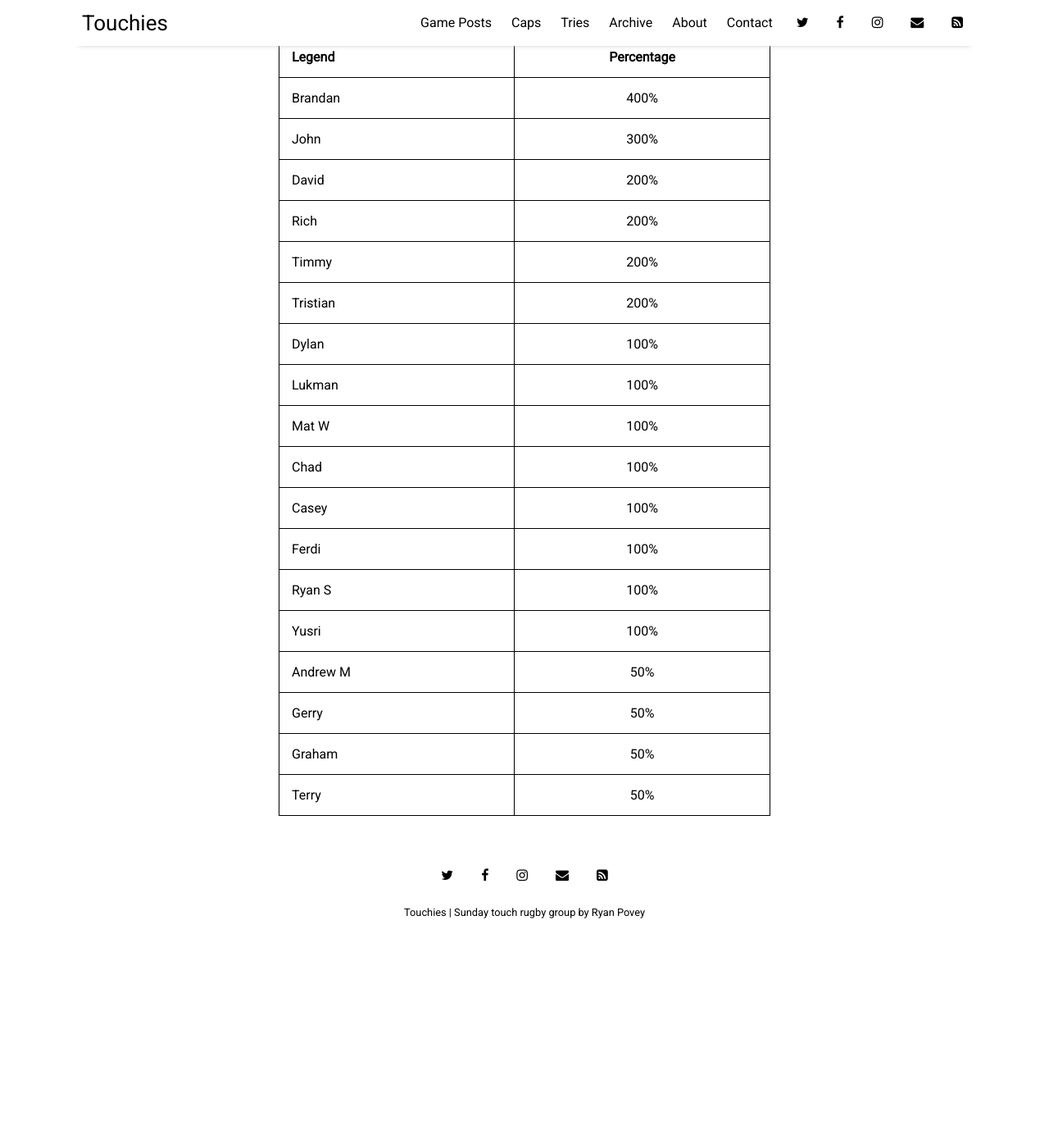
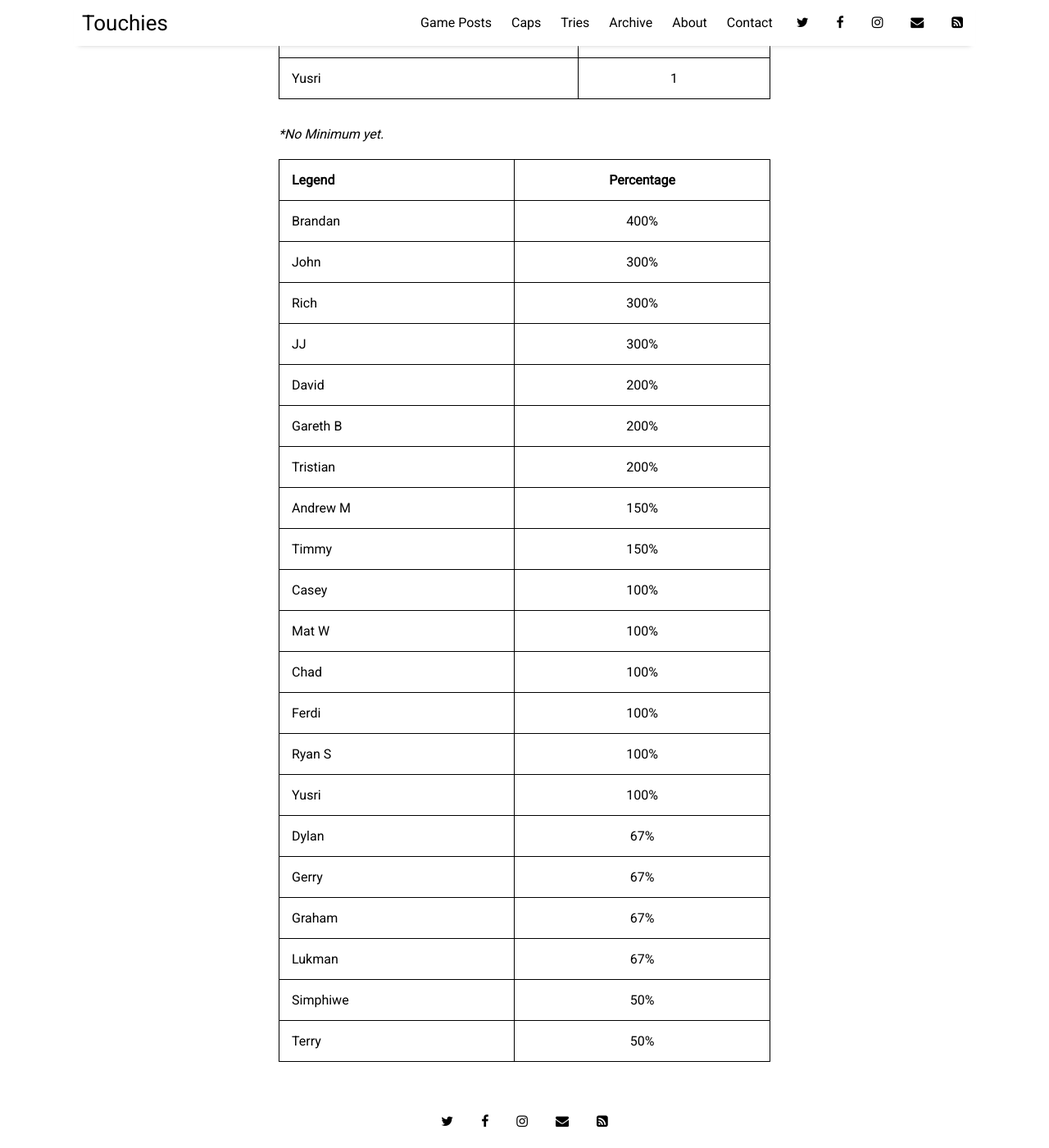
Before and after one commit to sundayrugby/sundayrugby.github.io, a Jekyll site: the page built from pages/tries.md, in a window 1280 px wide and 1400 px high, scrolled down 1164 px. Shown: the whole window at 82% size. Built offline with Jekyll 4.4.1, drawn with Linux system fonts in a browser that asks for light colours; nearby versions of some CDN libraries; before the commit the page ends 2315 px from its top, so only the background shows below that; some of the changed text lies outside the part shown.

Commit message:
Update tries.md

```diff
--- a/pages/tries.md
+++ b/pages/tries.md
@@ -9,22 +9,25 @@
 
 Legend               | Tries
 -------------------- | :------------------:
-John|6
+John|9
+Rich|6
 Brandan|4
+Andrew M|3
+JJ|3
+Timmy|3
 David|2
 Dylan|2
+Casey|2
+Gareth B|2
+Gerry|2
+Graham|2
 Lukman|2
 Mat W|2
-Rich|2
-Timmy|2
 Tristian|2
-Andrew M|1
 Chad|1
-Casey|1
 Ferdi|1
-Gerry|1
-Graham|1
 Ryan S|1
+Simphiwe|1
 Terry|1
 Yusri|1
 
@@ -35,19 +38,22 @@
 -------------------- | :------------------:
 Brandan|400%
 John|300%
+Rich|300%
+JJ|300%
 David|200%
-Rich|200%
-Timmy|200%
+Gareth B|200%
 Tristian|200%
-Dylan|100%
-Lukman|100%
+Andrew M|150%
+Timmy|150%
+Casey|100%
 Mat W|100%
 Chad|100%
-Casey|100%
 Ferdi|100%
 Ryan S|100%
 Yusri|100%
-Andrew M|50%
-Gerry|50%
-Graham|50%
+Dylan|67%
+Gerry|67%
+Graham|67%
+Lukman|67%
+Simphiwe|50%
 Terry|50%
```
